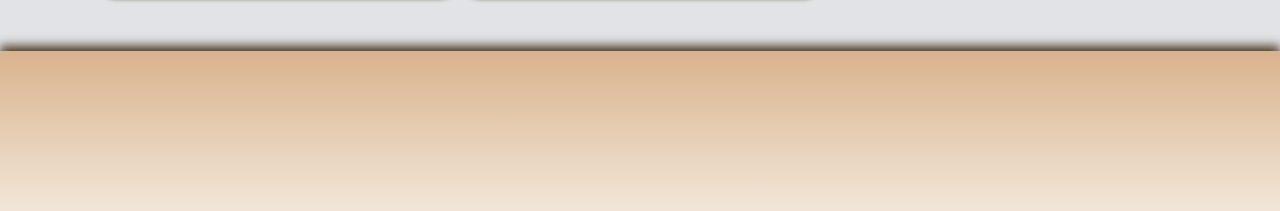
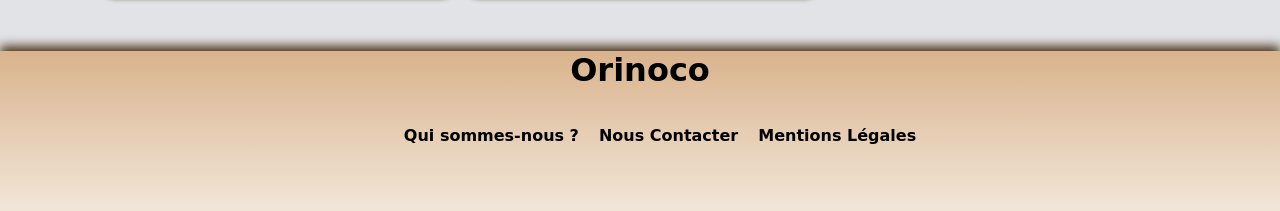
Before and after one commit to Neminounet/yannickTranouez_5_25012021, a plain HTML site: page front-end/index.html in a window 1280 px wide. Shown: the part 1769-1980 px from the top of the page. Drawn offline with Linux system fonts and the light colour scheme; a web font is replaced by a local one.

Commit message:
Footer + test du script js

```diff
--- a/front-end/css/style.css
+++ b/front-end/css/style.css
@@ -42,7 +42,7 @@ a {
     align-items: center;
 }
 .fa-shopping-cart {
-    color: white;
+    color: black;
     font-size: 4em;
 }
 
@@ -89,6 +89,7 @@ a {
     margin-bottom: 10px;
     margin-left: 20px;
     font-size: 1.1em;
+    cursor: pointer;
 }
 /* FOOTER */
 
@@ -99,3 +100,20 @@ footer {
     box-shadow: 0 -5px 10px #4d3319 ;
     margin-top: 50px;
 }
+footer h2 {
+    text-align: center;
+    font-size: 2em;
+}
+footer a {
+    text-decoration: none;
+    font-weight: bold;
+    color: black;
+}
+footer li{
+    list-style: none;
+    margin: 10px;
+}
+footer ul {
+    display: flex;
+    justify-content: center;
+}
--- a/front-end/index.html
+++ b/front-end/index.html
@@ -9,7 +9,6 @@
         <link rel="preconnect" href="https://fonts.gstatic.com">
         <link href="https://fonts.googleapis.com/css2?family=Annie+Use+Your+Telescope&display=swap" rel="stylesheet">
         <script src="https://kit.fontawesome.com/342437dafb.js" crossorigin="anonymous"></script>
-        <script src='js/index.js'></script>
     </head>
     <body>
         <header>
@@ -91,8 +90,13 @@
             </div>
         </main>
         <footer>
-
+            <h2>Orinoco</h2>
+            <ul>
+                <li><a href="" alt="">Qui sommes-nous ?</a></li>
+                <li><a href="" alt="">Nous Contacter</a></li>
+                <li><a href="" alt="">Mentions Légales</a></li>
+            </ul>
         </footer>
-
+        <script src="js/index.js"></script>
     </body>
 </html>
--- a/front-end/js/index.js
+++ b/front-end/js/index.js
@@ -0,0 +1,3 @@
+console.log("pfffffffffffffffffff");
+// let btn = document.querySelectorAll(".presProd button");
+// btn[2].style.color = "white";
```
